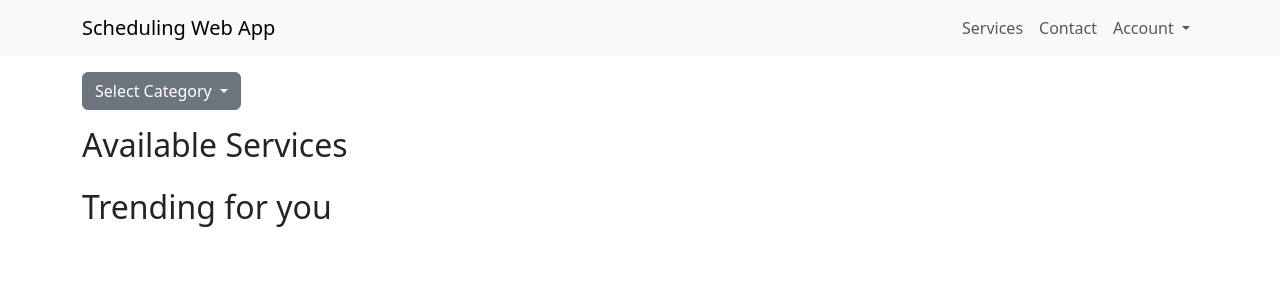
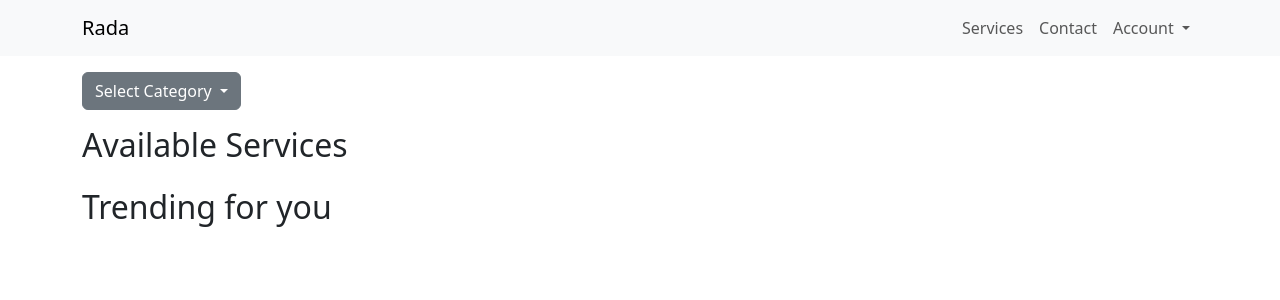
Before and after one commit to martinmulama/Rada-Booking-app, a Flask app: page /services in a window 1280 px wide. Shown: the top 300 px of the page. Run offline with Flask 3, Linux system fonts and the light colour scheme; data that the repository does not hold is empty; some libraries are stand-ins or nearby versions.

Commit message:
Main page update

```diff
--- a/templates/index.html
+++ b/templates/index.html
@@ -18,7 +18,7 @@
     <!-- Navigation Bar -->
     <nav class="navbar navbar-expand-lg navbar-light bg-light">
         <div class="container">
-            <a class="navbar-brand" href="#">Scheduling Web App</a>
+            <a class="navbar-brand" href="#">Rada</a>
             <button class="navbar-toggler" type="button" data-bs-toggle="collapse" data-bs-target="#navbarNav"
                 aria-controls="navbarNav" aria-expanded="false" aria-label="Toggle navigation">
                 <span class="navbar-toggler-icon"></span>
```
